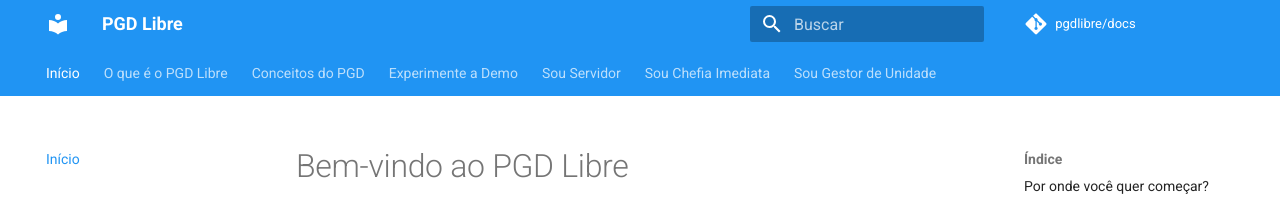
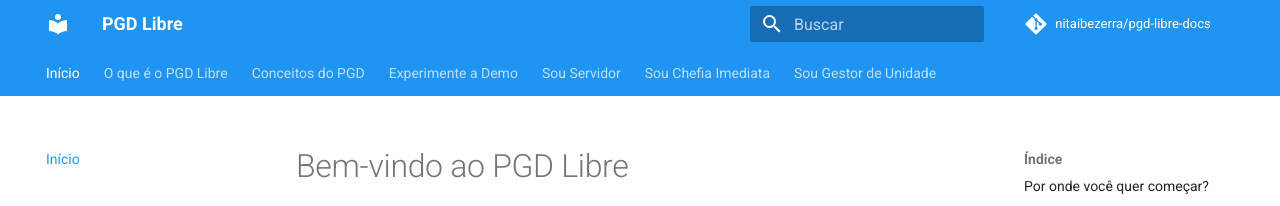
Before and after one commit to pgdgovbr/docs, an MkDocs documentation site: the page built from docs/index.md, in a window 1280 px wide. Shown: the top 206 px of the page. Built offline with MkDocs 1.6.1 and Material for MkDocs 9.7.7, drawn with Linux system fonts in a browser that asks for light colours; comment, search, counter and statistics services are not loaded.

Commit message:
chore: corrigir site_url e repo_url para nitaibezerra/pgd-libre-docs

```diff
--- a/mkdocs.yml
+++ b/mkdocs.yml
@@ -1,8 +1,8 @@
 site_name: PGD Libre
 site_description: Guia do usuário do PGD Libre — gestão do Programa de Gestão e Desempenho no serviço público federal
-site_url: https://pgdlibre.github.io/docs/
-repo_url: https://github.com/pgdlibre/docs
-repo_name: pgdlibre/docs
+site_url: https://nitaibezerra.github.io/pgd-libre-docs/
+repo_url: https://github.com/nitaibezerra/pgd-libre-docs
+repo_name: nitaibezerra/pgd-libre-docs
 docs_dir: docs
 
 theme:
```
